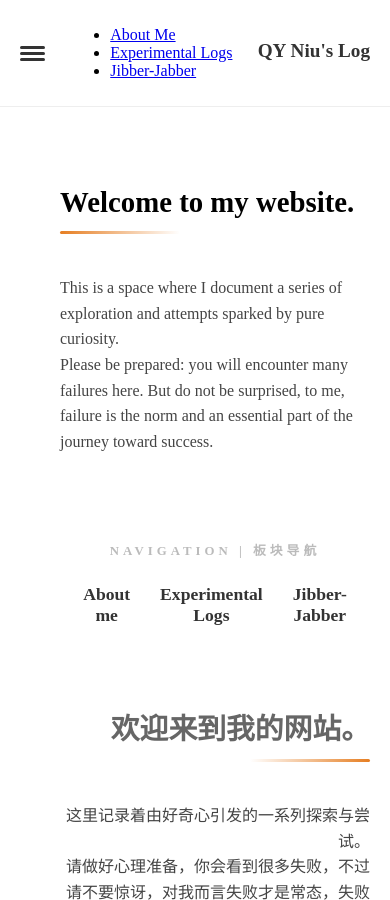
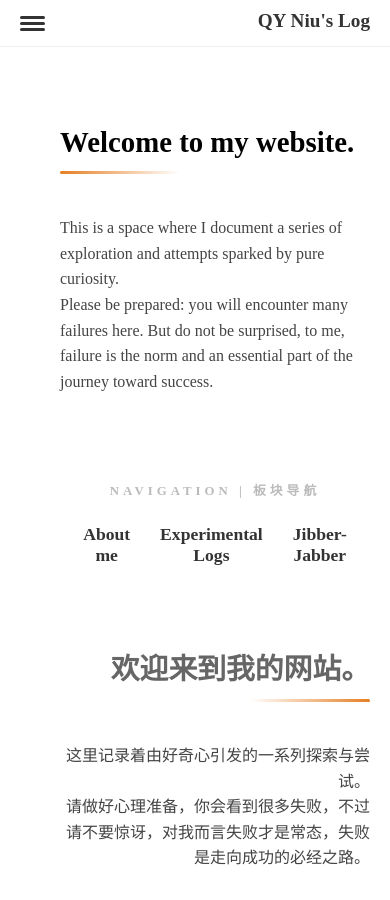
Before and after one commit to nqy-exp/nqy-exp.github.io, a Jekyll site: the page built from index.md, in a window 390 px wide and 900 px high. Built offline with Jekyll 4.4.1, drawn with Linux system fonts in a browser that asks for light colours.

Commit message:
Update style.css

```diff
--- a/assets/css/style.css
+++ b/assets/css/style.css
@@ -1036,6 +1036,14 @@
    1. 桌面端样式 (Desktop Mode)
    ----------------------------------------------------------- */
 
+/* ============================================================
+   SIDEBAR & MOBILE NAVIGATION (Ultimate Integrated Version)
+   ============================================================ */
+
+/* -----------------------------------------------------------
+   1. 桌面端样式 (Desktop Mode)
+   ----------------------------------------------------------- */
+
 .sidebar {
     width: 250px;
     flex-shrink: 0;
@@ -1045,24 +1053,13 @@
     position: sticky;
     top: 80px;
     overflow-y: auto;
-    background-color: #fff;
+    background-color: #fff; /* 桌面端实心白色 */
     transition: transform 0.3s ease;
-}
-
-/* 桌面端强制隐藏所有移动端专属元素 */
-@media (min-width: 769px) {
-    .hamburger-btn,
-    .menu-overlay,
-    .mobile-only-nav,
-    .sidebar-global-nav,
-    .sidebar-divider {
-        display: none !important;
-    }
 }
 
 /* 汉堡按钮：确保在顶层 */
 .hamburger-btn {
-    z-index: 3000 !important;
+    z-index: 3000 !important; /* 确保它永远在最顶层，不会被侧边栏挡住 */
     width: 25px;
     height: 18px;
     background: transparent;
@@ -1086,9 +1083,23 @@
 .hamburger-btn.is-open span:nth-child(2) { opacity: 0; }
 .hamburger-btn.is-open span:nth-child(3) { transform: translateY(-7.5px) rotate(-45deg); }
 
+/* 桌面端强制隐藏所有移动端专属元素 */
+@media (min-width: 769px) {
+    .hamburger-btn,
+    .menu-overlay,
+    .mobile-only-nav,
+    .quick-links-list,   /* 确保 header 里的快速导航在桌面端隐藏 */
+    .sidebar-global-nav,
+    .sidebar-divider {
+        display: none !important;
+        visibility: hidden !important;
+        opacity: 0 !important;
+    }
+}
+
 
 /* -----------------------------------------------------------
-   2. 移动端样式 (Mobile Drawer Mode) - 【纯净版】
+   2. 移动端样式 (Mobile Drawer Mode)
    ----------------------------------------------------------- */
 
 @media (max-width: 768px) {
@@ -1099,14 +1110,15 @@
         top: 0;
         height: 100vh !important;
         width: 280px !important;
-        z-index: 2000;
+        z-index: 2000; /* 高层级，在遮罩之上 */
         transform: translateX(-100%); /* 默认藏在左边 */
         border-right: 4px solid #e67e22; /* 【关键】：侧边栏自带主题色边缘线 */
-        background-color: #ffffff !important; /* 【核心】：纯白背景，绝不透明 */
+        background-color: #ffffff !important; /* 【核心】：纯白背景，不透明 */
         box-shadow: 5px 0 15px rgba(0,0,0,0.1); /* 轻微阴影增加立体感 */
         transition: transform 0.4s cubic-bezier(0.4, 0, 0.2, 1);
     }
 
+    /* 当菜单激活时滑出 */
     .sidebar.is-open {
         transform: translateX(0);
     }
@@ -1114,52 +1126,102 @@
     /* 内容容器 */
     .sidebar-content {
         position: relative;
-        z-index: 2;      /* 高于遮罩层 (1) */
+        z-index: 2;      /* 高于遮罩层的 1 */
         width: 100%;
         height: 100%;
         background-color: #ffffff !important; /* 确保内容区也是纯白 */
         overflow-y: auto;
     }
 
-    /* 【核心修改】：透明遮罩层 */
+    /* 【核心修改】：透明遮罩层 (用于点击背景关闭菜单) */
     .menu-overlay {
         display: block !important;
         position: fixed;
         top: 0; left: 0;
         width: 100vw; height: 100vh;
-        background: transparent !important; /* 【关键】：背景完全透明，不再变暗 */
-        z-index: 1;      /* 在侧边栏之下，在页面内容之上 */
+        background: rgba(0, 0, 0, 0.3) !important; /* 【关键】：你可以根据需要把 0.3 改成 transparent 实现完全透明 */
+        z-index: 1;      /* 在侧边栏内容之下，在页面内容之上 */
         opacity: 0;
-        pointer-events: none; /* 默认不拦截点击 */
+        pointer-events: none;
         transition: opacity 0.3s ease;
     }
 
-    /* 当菜单打开时，遮罩层变透明但仍然可以“捕捉”点击以关闭菜单 */
     .menu-overlay.is-visible {
         opacity: 1;
-        pointer-events: auto; /* 允许用户通过点击背景来关闭侧边栏 */
+        pointer-events: auto; /* 允许点击阴影关闭菜单 */
     }
 
-    /* 强制显示移动端按钮和导航 */
+    /* 强制显示移动端专用元素 */
     .hamburger-btn { display: flex !important; }
     .mobile-only-nav { display: block !important; }
+
+    /* --- Header 里的快速导航 (针对主页) --- */
+    .mobile-quick-nav {
+        display: none; /* 默认隐藏，由 JS 控制 */
+        position: fixed;
+        top: 60px;
+        left: 0;
+        width: 100%;
+        background: white;
+        z-index: 999; /* 在遮罩层之下，在侧边栏之上 */
+        box-shadow: 0 10px 20px rgba(0,0,0,0.1);
+    }
+
+    .mobile-quick-nav.is-active {
+        display: block; /* 由 JS 控制显示 */
+    }
+
+    .quick-links-list {
+        list-style: none;
+        padding: 0;
+        margin: 0;
+    }
+
+    .quick-link {
+        display: block;
+        padding: 15px 25px;
+        color: #333 !important;
+        font-weight: bold;
+        text-decoration: none;
+        border-bottom: 1px solid #f5f5f5;
+    }
+
+    .quick-link:hover {
+        background-color: #fffcf5;
+        color: #e67e22 !important;
+    }
+
+    /* --- 侧边栏内的全局导航样式 --- */
+    .sidebar-global-nav {
+        list-style: none;
+        padding: 0;
+        margin: 0 0 15px 0;
+    }
+
+    .sidebar-global-nav .global-link {
+        display: block;
+        font-weight: bold;
+        color: #333 !important;
+        font-size: 1.1em;
+        padding: 12px 5px;
+        border-bottom: 1px solid #f5f5f5;
+        text-decoration: none;
+    }
+
+    .sidebar-global-nav .global-link:hover {
+        color: #e67e22 !important;
+        background-color: #fffcf5;
+    }
+
+    /* 分隔线 */
+    .sidebar-divider {
+        border: none;
+        border-top: 1px solid #eee;
+        margin: 15px 0;
+        opacity: 0.6;
+    }
 }
 
-/* -----------------------------------------------------------
-   3. 其他组件样式 (保持不变)
-   ----------------------------------------------------------- */
-
-/* 移动端全局导航列表 */
-@media (max-width: 768px) {
-    .sidebar-global-nav { list-style: none; padding: 0; margin: 0 0 15px 0; }
-    .sidebar-global-nav .global-link {
-        display: block; font-weight: bold; color: #333 !important;
-        font-size: 1.1em; padding: 12px 5px; border-bottom: 1px solid #f5f5f5;
-        text-decoration: none;
-    }
-    .sidebar-global-nav .global-link:hover { color: #e67e22 !important; background-color: #fffcf5; }
-    .sidebar-divider { border: none; border-top: 1px solid #eee; margin: 15px 0; opacity: 0.6; }
-}
 
 /* -----------------------------------------------------------
    4. 侧边栏组件细节 (Sub-components - All Styles)
```
